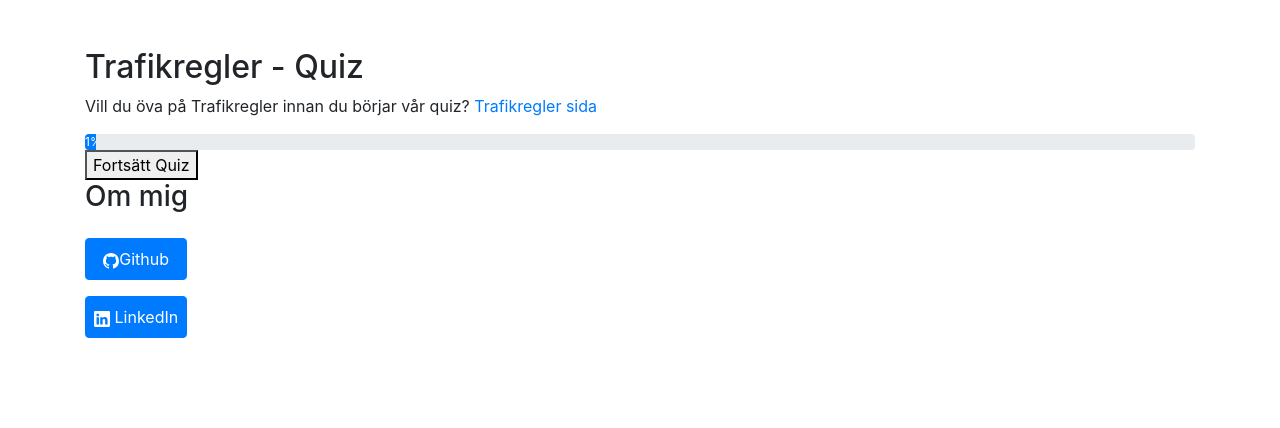
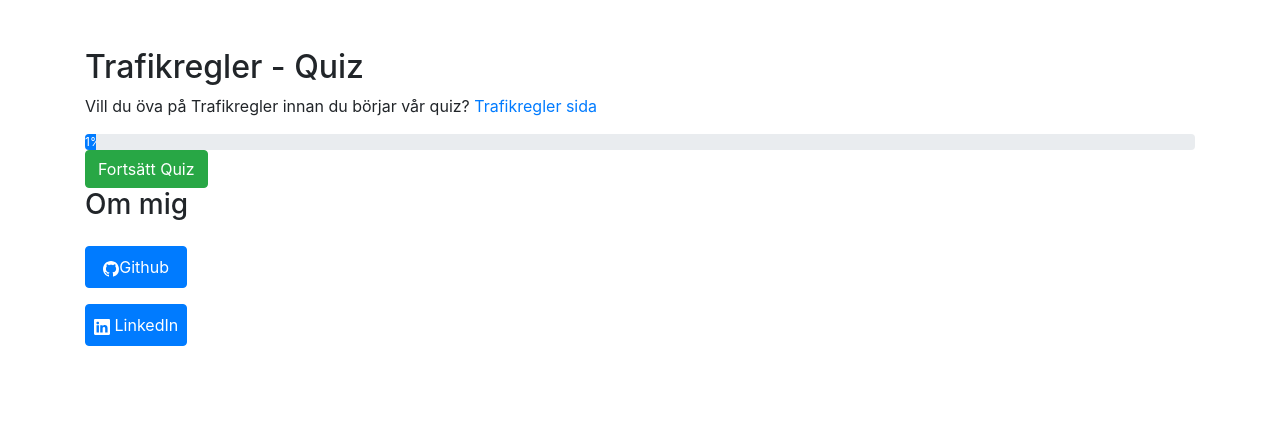
Before and after one commit to Khaled-AlAsadi/DriveTrainer, a Django app: template templates/home.html in a window 1280 px wide. Shown: the part 56-484 px from the top of the page. Run offline with Django 4.2, Linux system fonts and the light colour scheme; a user stored in the database is signed in; the template is opened without the code that fills it: most values are stand-ins (such as "Sample title", 1, 10 or a date in 2020).

Commit message:
Edit the style for the start quiz button

```diff
--- a/templates/home.html
+++ b/templates/home.html
@@ -20,11 +20,11 @@
             </div>
             <div>
                 {% if progress_percentage == 0 %}
-                    <button onclick="window.location.href='{% url 'start_quiz' %}'">
+                    <button class="btn btn-success" onclick="window.location.href='{% url 'start_quiz' %}'">
                         Starta Quiz
                     </button>
                 {% elif progress_percentage != 100 and progress_percentage > 0 %}
-                    <button onclick="window.location.href='{% url 'continue_quiz' %}'">
+                    <button class="btn btn-success" onclick="window.location.href='{% url 'continue_quiz' %}'">
                         Fortsätt Quiz
                     </button>
                 {% endif %}
@@ -39,7 +39,6 @@
                 <a class="btn btn-primary mt-3 p-2"><svg xmlns="http://www.w3.org/2000/svg" width="16" height="16" fill="currentColor" class="bi bi-linkedin" viewBox="0 0 16 16">
                     <path d="M0 1.146C0 .513.526 0 1.175 0h13.65C15.474 0 16 .513 16 1.146v13.708c0 .633-.526 1.146-1.175 1.146H1.175C.526 16 0 15.487 0 14.854zm4.943 12.248V6.169H2.542v7.225zm-1.2-8.212c.837 0 1.358-.554 1.358-1.248-.015-.709-.52-1.248-1.342-1.248S2.4 3.226 2.4 3.934c0 .694.521 1.248 1.327 1.248zm4.908 8.212V9.359c0-.216.016-.432.08-.586.173-.431.568-.878 1.232-.878.869 0 1.216.662 1.216 1.634v3.865h2.401V9.25c0-2.22-1.184-3.252-2.764-3.252-1.274 0-1.845.7-2.165 1.193v.025h-.016l.016-.025V6.169h-2.4c.03.678 0 7.225 0 7.225z"/>
                 </svg> LinkedIn</a>
-                <!-- <a class="d-inline-flex p-2" href="https://se.linkedin.com/in/khaled-al-asadi-a0a169193?trk=people-guest_people_search-card">linkedin</a> -->
             </div>
         </section>
     {% else %}
```
